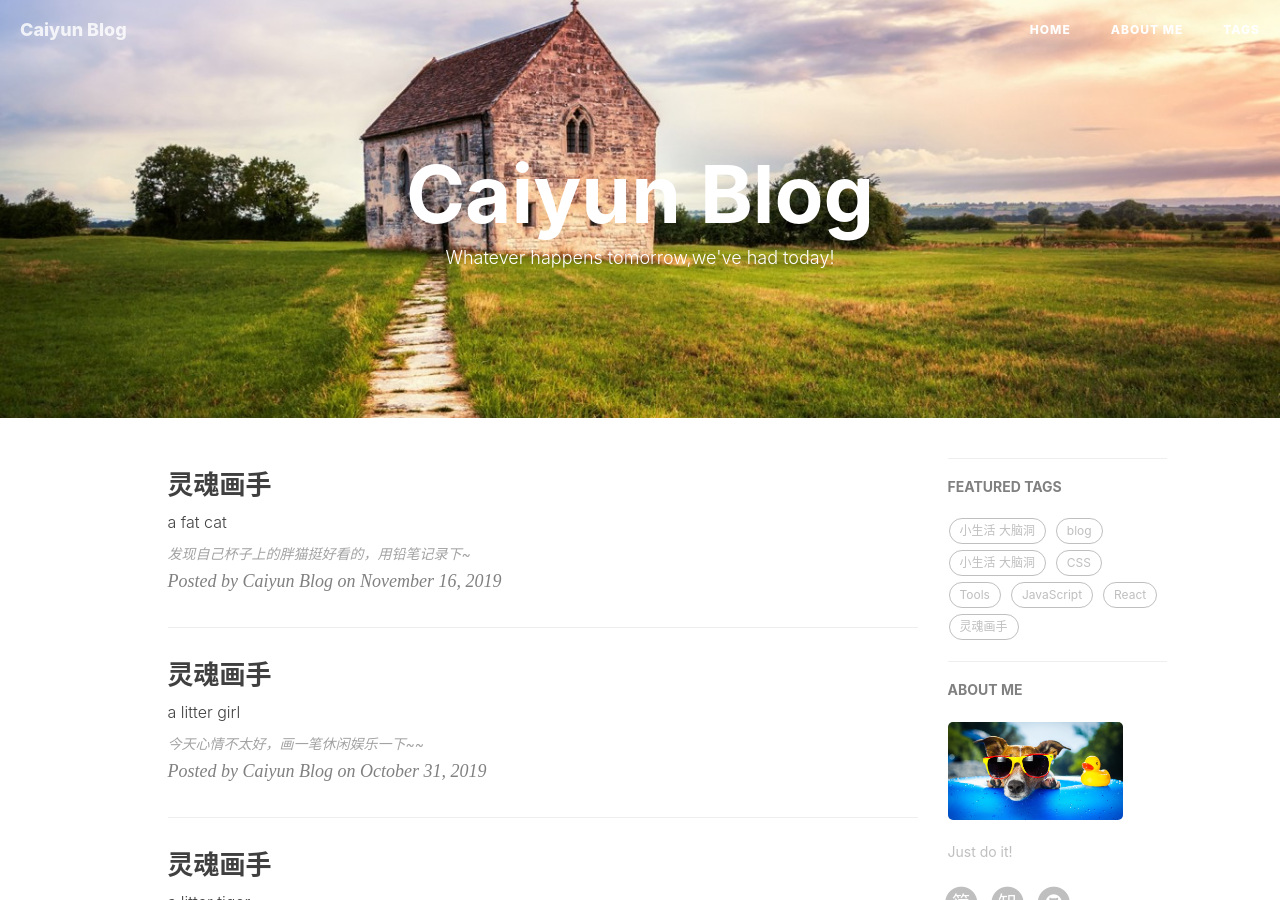
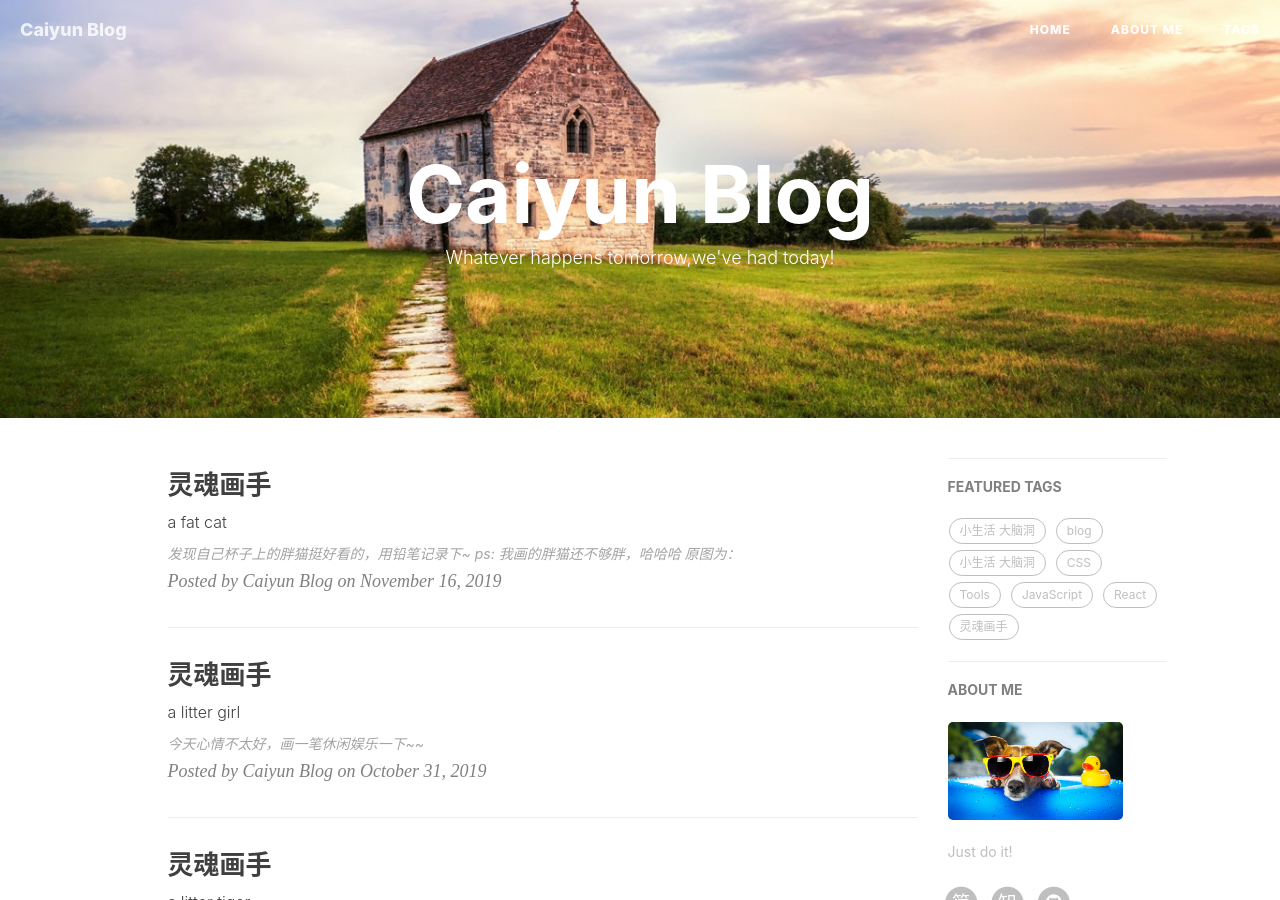
Before and after one commit to Agcaiyun/Agcaiyun.github.io, a Jekyll site: the page built from index.html, in a window 1280 px wide and 900 px high. Built offline with Jekyll 4.4.1, drawn with Linux system fonts in a browser that asks for light colours; nearby versions of some CDN libraries; the list of posts is cut into pages by our own code; comment, search, counter and statistics services are not loaded.

Commit message:
add soulPainterFatCatOrigin.jpg for soulPainterFatCat.md

```diff
--- a/_posts/2019-11-16-soulPainterFatCat.md
+++ b/_posts/2019-11-16-soulPainterFatCat.md
@@ -12,4 +12,9 @@
 
 发现自己杯子上的胖猫挺好看的，用铅笔记录下~
 
+ps: 我画的胖猫还不够胖，哈哈哈
+
 ![fat-cat](http://agcaiyun.compelcode.com/soulPainter-2019-11-16-fatCat.jpg)
+
+原图为：
+![fat-cat-origin](http://agcaiyun.compelcode.com/soulPainter-2019-11-17-fatCatOrigin.jpg)
```
